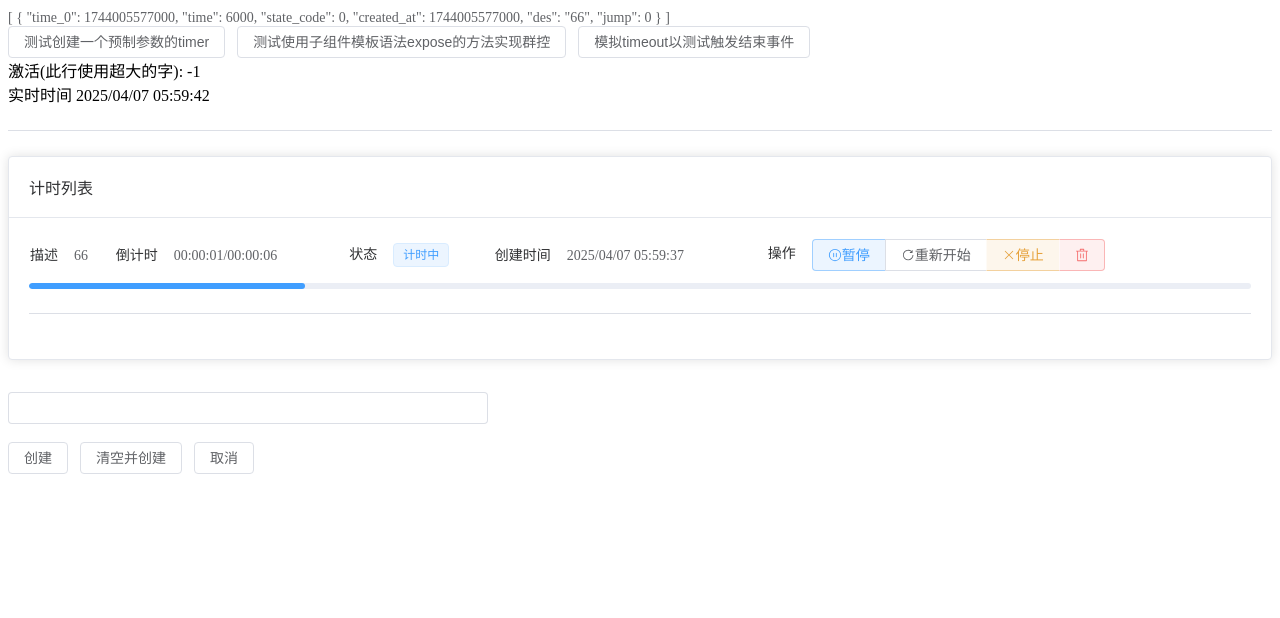
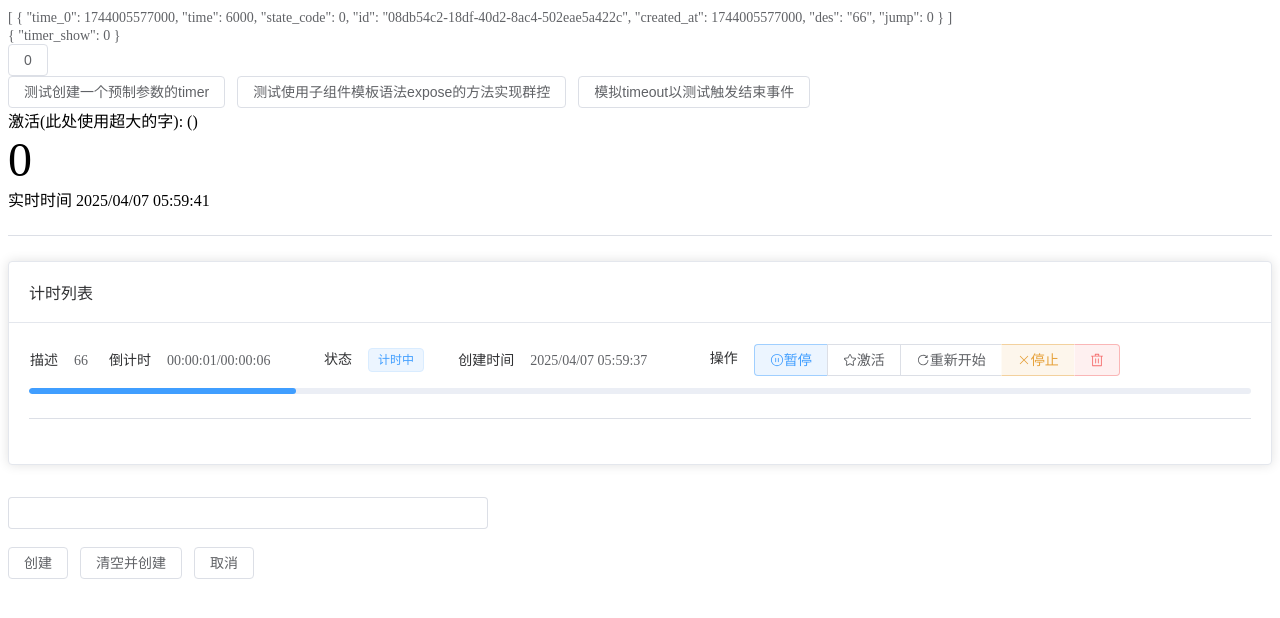
Before and after one commit to huayuprophet/Catime-web, a Vue app: page / in a window 1280 px wide. Shown: the top 618 px of the page. Built offline with nearby package versions, Linux system fonts and the light colour scheme.

Commit message:
实现激活功能 实时时间改间隔

```diff
--- a/src/App.vue
+++ b/src/App.vue
@@ -3,6 +3,14 @@
         <ElText>
             {{ timers }}
         </ElText>
+    </div>
+    <div>
+        <ElText>
+            {{ activated_refs }}
+        </ElText>
+    </div>
+    <div>
+        <ElButton @click="test2">0</ElButton>
     </div>
     <div>
         <ElButton @click="test">
@@ -15,7 +23,10 @@
             模拟timeout以测试触发结束事件
         </ElButton>
     </div>
-    <div>激活(此行使用超大的字): {{ activated_index }}</div>
+    <div>激活(此处使用超大的字): ({{ activated_refs.id }})</div>
+    <div style="font-size: 3rem;">
+        <activity_dial :refs="activated_refs"></activity_dial>
+    </div>
     <div>
         实时时间 {{ yyyymmddhhmmss_now }}
     </div>
@@ -26,7 +37,7 @@
                 计时列表
             </template>
             <timer_item v-for="(item, index) in timers" ref="items" :timer="item" :index="index"
-                :activated_index="activated_index" :activated_refs="activated_refs">
+                :activated_refs="activated_refs">
                 <slot>
                     <ElButton :icon="Delete" type="danger" plain @click="timers.splice(index, 1)"> </ElButton>
                 </slot>
@@ -61,31 +72,22 @@ import zhCn from 'element-plus/es/locale/lang/zh-cn'
 import { ref, onMounted, provide, useTemplateRef, computed } from 'vue';
 import timer_item from './components/timer_item.vue';
 import { Delete } from '@element-plus/icons-vue';
-import { timestamp_to_datetime } from './time_function';
+import { timestamp_to_datetime, uuidv4 } from './time_function';
+import activity_dial from './components/activity_dial.vue';
 // 激活的时间 默认激活当前时间
-const activated_index = ref(-1)
+// const activated_id = ref('')
 const activated_refs = ref({})
 // 激活项提供给组件
 
-
-onMounted(() => {
-
-})
 // 当前时间
-const now = ref(0)
+const now = ref(Date.now())
 // 当前时间提供给组件
 provide('now', now)
-// 实时更新时间
-now.value = Date.now()
-function now_timeout() {
-    setTimeout(() => {
-        now.value = Date.now()
-        now_timeout()
-    }, 20)
-}
-onMounted(() => {
-    now_timeout()
-})
+setInterval(() => {
+   console.log('interval');
+   now.value = Date.now()
+}, 150);
+
 // 实时时间显示
 const yyyymmddhhmmss_now = computed(() => {
     return timestamp_to_datetime(now.value)
@@ -140,9 +142,13 @@ onMounted(() => {
 })
 function test() {
     timers.value.push({
+        id: uuidv4(),
         time: 5000,
         count_up: 0,
         // time_0: now.value
     })
 }
+function test2() {
+    console.log(activated_refs.value.btn[0].action());
+}
 </script>
--- a/src/components/activity.vue
+++ /dev/null
@@ -1,6 +0,0 @@
-<template>
-
-</template>
-<script setup>
-
-</script>
--- /dev/null
+++ b/src/components/activity_dial.vue
@@ -0,0 +1,9 @@
+<template>
+    {{ refs.timer_show }}
+</template>
+<script setup>
+import { computed } from 'vue';
+const props = defineProps(['refs'])
+props.refs.timer_show=props.refs.timer_show ? props.refs.timer_show : 0
+
+</script>
--- a/src/components/timer_item.vue
+++ b/src/components/timer_item.vue
@@ -26,6 +26,13 @@
                         </ElIcon>
                         {{ is_pause ? '继续' : '暂停' }}
                     </ElButton>
+                    <ElButton @click="active" :type="is_activated ? 'success' : 'default'" plain>
+                        <el-icon v-show="!is_activated">
+                            <Star />
+                        </el-icon>
+                        <el-icon v-show="is_activated"><StarFilled /></el-icon>
+                        激活
+                    </ElButton>
                     <ElButton @click="reset" plain>
                         <ElIcon>
                             <RefreshRight />
@@ -48,22 +55,24 @@
 </template>
 <script setup>
 import { inject, ref, computed, watch, onMounted } from 'vue';
-import { VideoPause, VideoPlay, RefreshRight, Close } from '@element-plus/icons-vue';
-import { ms_to_time, timestamp_to_datetime } from '@/time_function';
+import { VideoPause, VideoPlay, RefreshRight, Close, Star,StarFilled } from '@element-plus/icons-vue';
+import { ms_to_time, timestamp_to_datetime, uuidv4 } from '@/time_function';
 // 实时时间-毫秒级时间戳
 const now = inject('now')
 // 导入组件计时项目对象-props
 // 导入对象索引 index与创建的timers值索引一致、不保证与模板语法ref索引一致
 // 导入已激活的timer对象索引
 // 导入已激活的timer方法集
-const props = defineProps(['timer', 'index', 'activated_index', 'activated_refs'])
+const props = defineProps(['timer', 'index', 'activated_id', 'activated_refs'])
+// 导入或生成原始id
+props.timer.id = props.timer.id ? props.timer.id : uuidv4()
 // 检查激活状态
 const is_activated = computed(() => {
-    return props.activated_index === props.index
+    return props.activated_refs.id === props.timer.id
 })
 // 设置激活
 function active() {
-    props.activated_index = props.index
+    props.activated_refs.id = props.timer.id
 }
 // 导出激活项关键配置
 watch(is_activated, (value) => {
@@ -92,15 +101,13 @@ props.timer.state_code = props.timer.state_code ? props.timer.state_code : 0
 // 暂停、结束状态
 const is_pause = ref(props.timer.state_code == 1)
 const is_stop = ref(props.timer.state_code == 3)
-// 初始时间
+// 计时器开始时间 默认为当前时间
 props.timer.time_0 = props.timer.time_0 ? props.timer.time_0 : now.value
 // 导入倒计时总时间 适合展示的倒计时总时间
 props.timer.time = props.timer.time ? props.timer.time : 0
 const time_show = computed(() => {
     return ms_to_time(props.timer.time)
 })
-// 生成原始id
-// props.timer.id =
 // 以下导入props原对象属性的所有内容
 // 计时器创建时间-默认值为当前时间
 props.timer.created_at = props.timer.created_at ? props.timer.created_at : now.value
@@ -108,8 +115,6 @@ props.timer.created_at = props.timer.created_at ? props.timer.created_at : now.v
 const created_at_show = computed(() => {
     return timestamp_to_datetime(props.timer.created_at)
 })
-// 计时器开始时间-默认值为当前时间
-// props.timer.time_0 = props.timer.time_0 ? props.timer.time_0 : now.value
 // 计时器描述
 props.timer.des = props.timer.des ? props.timer.des
     : '66';
@@ -266,6 +271,10 @@ function count_up_button_click() {
 }
 // 暂停继续切换按钮点击事件
 function pause_continue_click() {
+    // 如果已结束或手动停止，则不予切换状态
+    if (is_timeout.value || is_stop.value) {
+        return false
+    }
     // 检查是倒计时还是正计时
     if (props.timer.count_up) {
         count_up_button_click()
@@ -307,6 +316,7 @@ function skip() {
     props.timer.jump = props.timer.time
     props.timer.time_0 = now.value
 }
+
 defineExpose({})
 
 </script>
```
